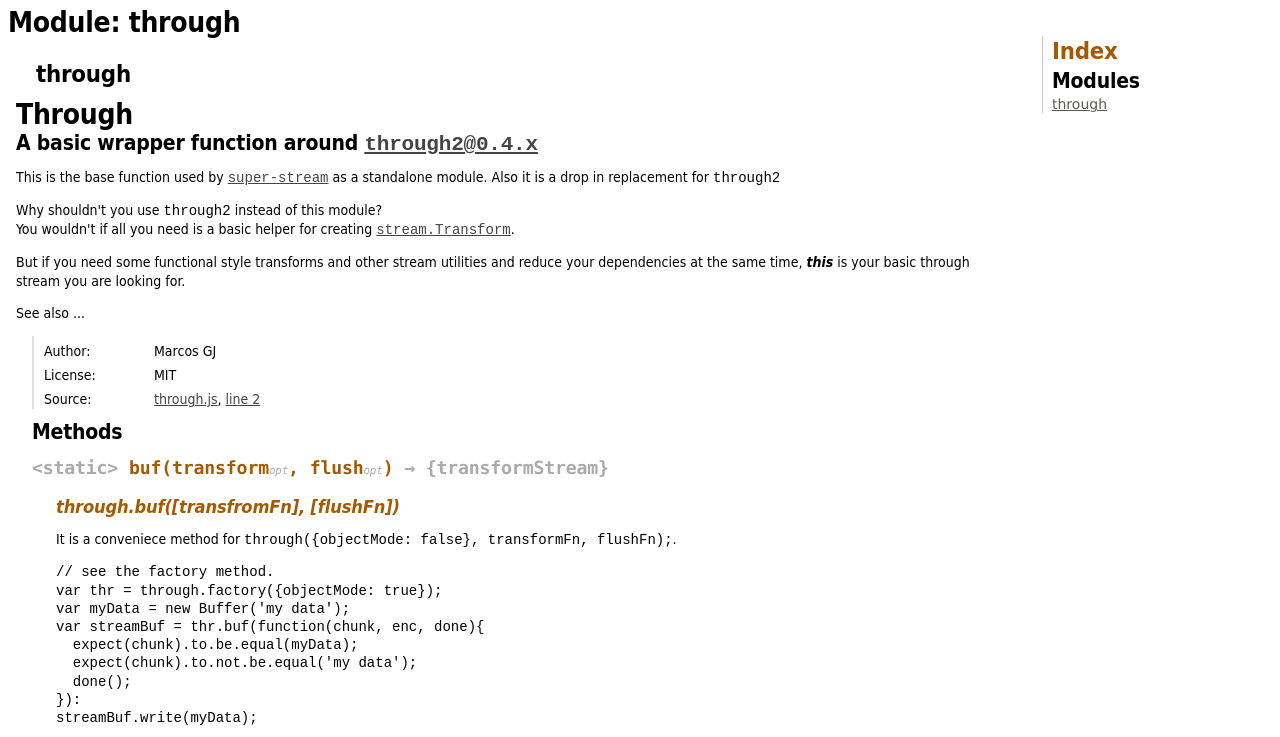
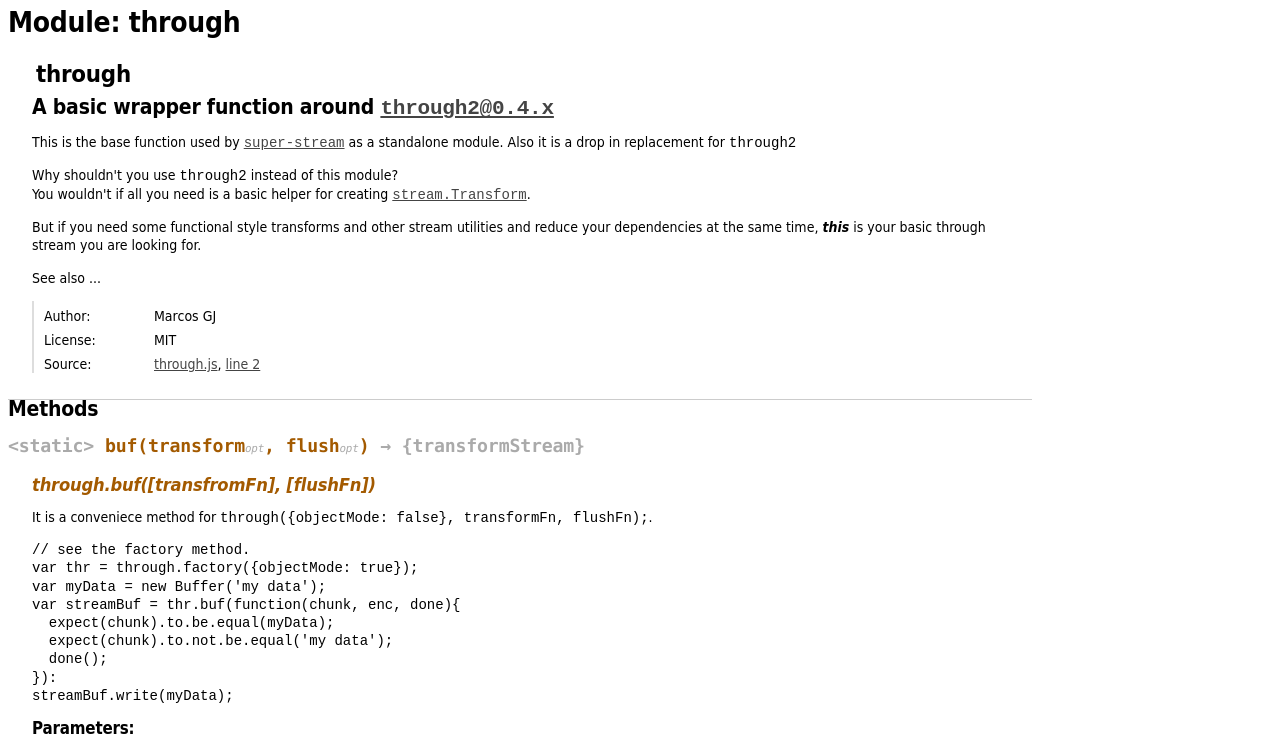
Before and after one commit to marcos-brasil/super-stream.through, a plain HTML site: page index.html in a window 1280 px wide. Shown: the top 737 px of the page. Drawn offline with Linux system fonts and the light colour scheme.

Commit message:
removing nav

```diff
--- a/index.html
+++ b/index.html
@@ -38,7 +38,6 @@
 
 
 
-            <div class="description"><h1>Through</h1><!-- [![NPM][NPM1][NPM2]] -->
 
 <!-- [![Build Status][1]][2] [![dependency status][3]][4] [![dev dependency status][5]][6] -->
 
@@ -1367,9 +1366,6 @@
 
 </div>
 
-<nav>
-    <h2><a href="index.html">Index</a></h2><h3>Modules</h3><ul><li><a href="module-through.html">through</a></li></ul>
-</nav>
 
 <br clear="both">
 
```
